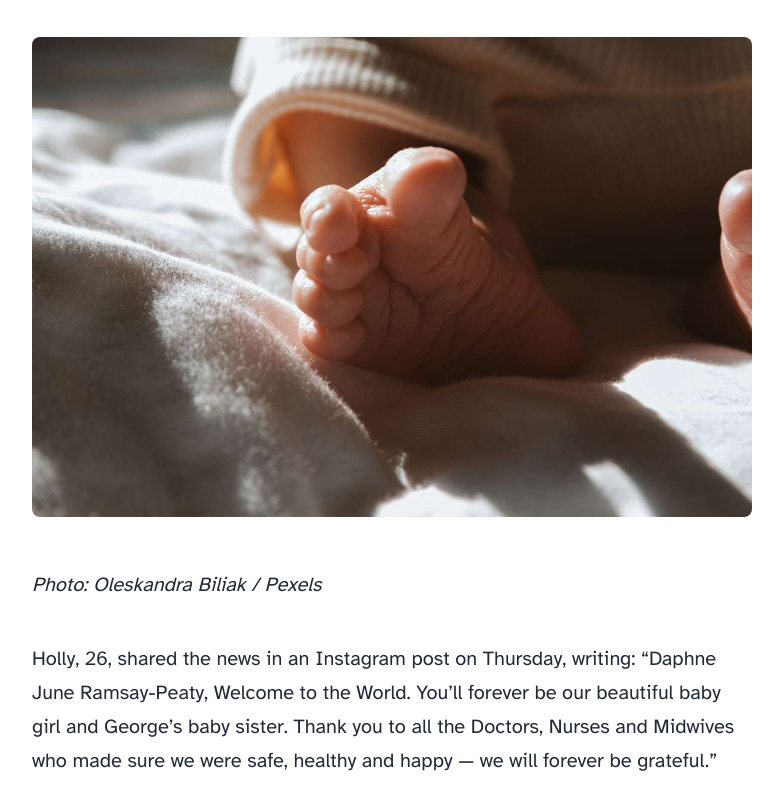
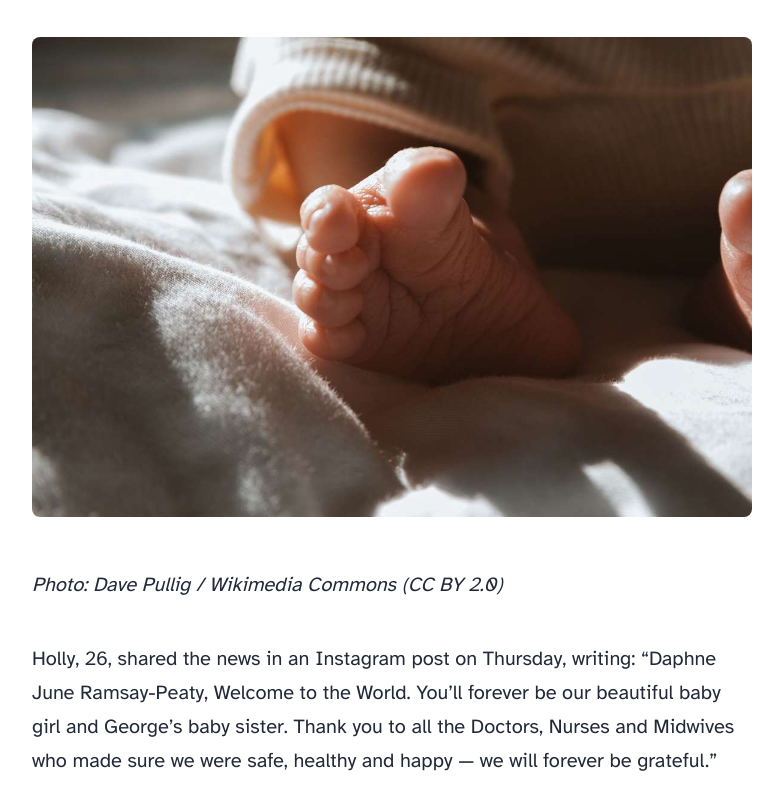
Before and after one commit to bongda2am5-stack/headline-buzz, an Astro site: page /blog/gordon-ramsay-grandpa-baby-daphne in a window 1280 px wide. Shown: the part 1448-2241 px from the top of the page, without its empty margins (248-1031 px from the left). Built offline with nearby package versions, Linux system fonts and the light colour scheme; Astro itself is replaced by a stand-in of ours.

Commit message:
Update Ramsay article hero credit to Dave Pullig CC BY 2.0

```diff
--- a/src/content/blog/gordon-ramsay-grandpa-baby-daphne.md
+++ b/src/content/blog/gordon-ramsay-grandpa-baby-daphne.md
@@ -5,7 +5,7 @@ pubDate: 2026-11-27
 category: "celebrity"
 tags: ["gordon-ramsay", "holly-ramsay", "adam-peaty", "celebrity-baby", "daphne"]
 heroImage: "/images/gordon-ramsay-grandpa-baby-daphne-01.jpg"
-heroImageCredit: "Oleskandra Biliak / Pexels"
+heroImageCredit: "Dave Pullig / Wikimedia Commons (CC BY 2.0)"
 draft: false
 ---
 
@@ -13,7 +13,7 @@ Gordon Ramsay has a new title, and it might be his favourite one yet: grandpa. T
 
 ![Newborn baby's tiny feet resting on a soft blanket](/images/gordon-ramsay-grandpa-baby-daphne-01.jpg)
 
-*Photo: Oleskandra Biliak / Pexels*
+*Photo: Dave Pullig / Wikimedia Commons (CC BY 2.0)*
 
 Holly, 26, shared the news in an Instagram post on Thursday, writing: "Daphne June Ramsay-Peaty, Welcome to the World. You'll forever be our beautiful baby girl and George's baby sister. Thank you to all the Doctors, Nurses and Midwives who made sure we were safe, healthy and happy — we will forever be grateful."
 
```
